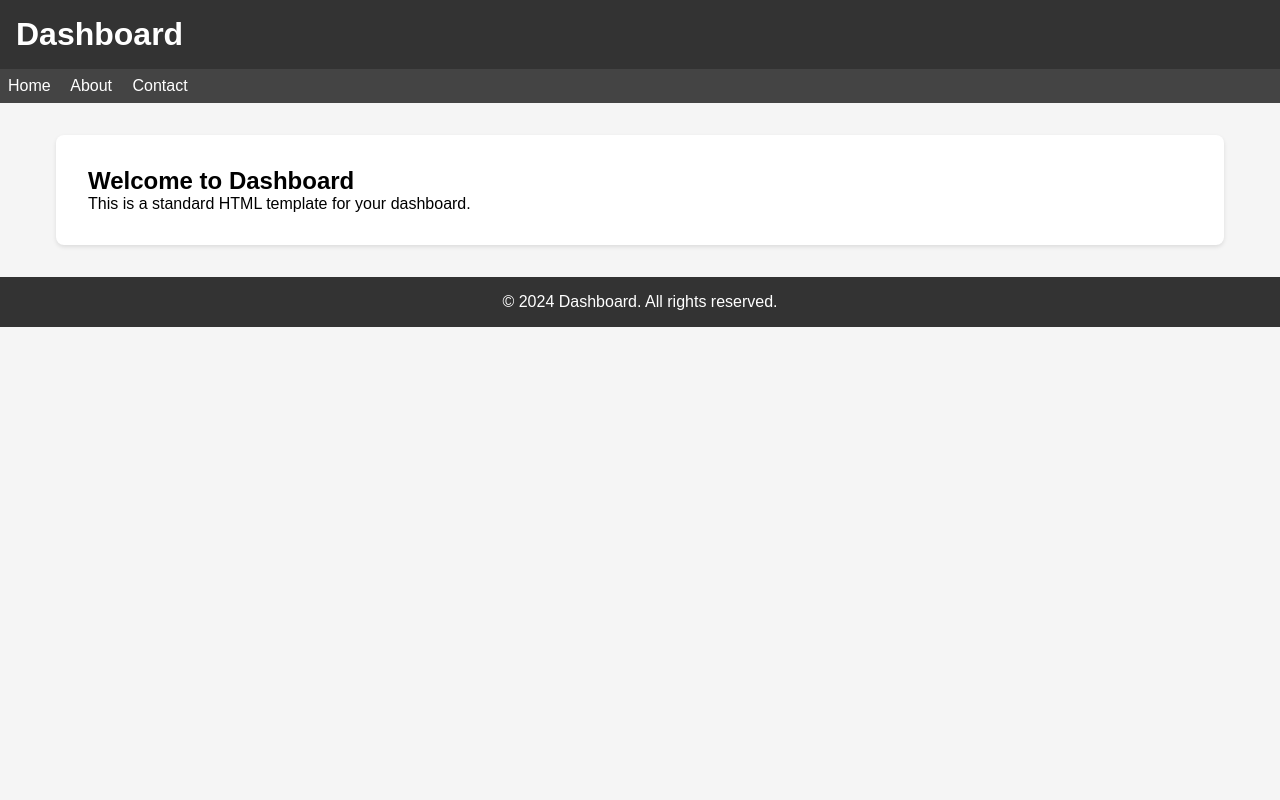
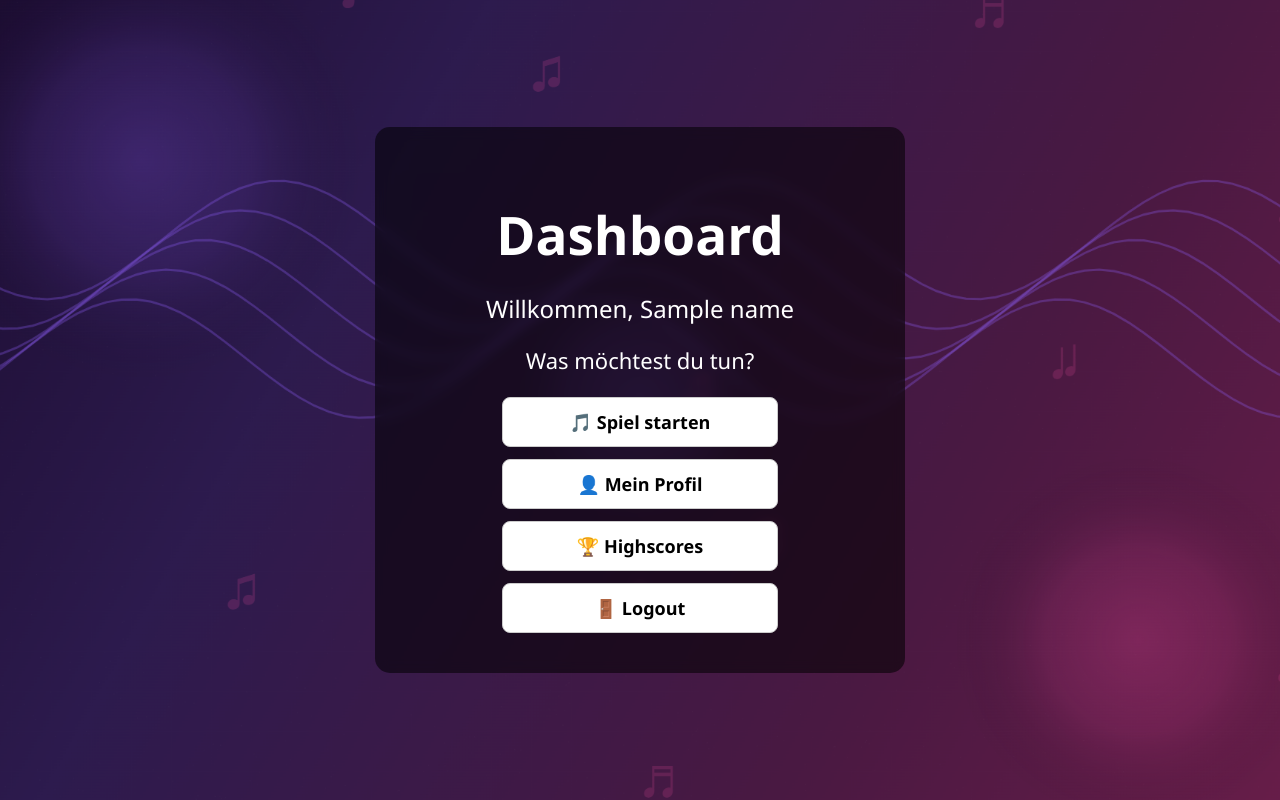
Before and after one commit to iguessimerika/beatguessr, a Flask app: template templates/dashboard.html in a window 1280 px wide. Run offline with Flask 3, Linux system fonts and the light colour scheme; the template is opened without the code that fills it: most values are stand-ins (such as "Sample title", 1, 10 or a date in 2020).

Commit message:
Dashboard Design überarbeitet

```diff
--- a/templates/dashboard.html
+++ b/templates/dashboard.html
@@ -1,80 +1,92 @@
 <!DOCTYPE html>
-<html lang="en">
+<html lang="de">
 <head>
     <meta charset="UTF-8">
     <meta name="viewport" content="width=device-width, initial-scale=1.0">
-    <title>Dashboard</title>
+    <title>BeatGuessr – Dashboard</title>
+
+    <link rel="icon" type="image/png" href="../static/favicon.png">
+
     <style>
-        * {
+        body {
+            background-image: url("../static/beatgussr-background.png");
+            background-size: cover;
+            background-position: center;
+            background-attachment: fixed;
             margin: 0;
-            padding: 0;
-            box-sizing: border-box;
+
+            font-family: 'Segoe UI', sans-serif;
+
+            display: flex;
+            justify-content: center;
+            align-items: center;
+            height: 100vh;
+            color: white;
         }
 
-        body {
-            font-family: Arial, sans-serif;
-            background-color: #f5f5f5;
+        .title-pulse {
+            animation: pulse 1.8s infinite ease-in-out;
         }
 
-        header {
-            background-color: #333;
-            color: white;
-            padding: 1rem;
+        @keyframes pulse {
+            0%   { transform: scale(1); }
+            50%  { transform: scale(1.08); }
+            100% { transform: scale(1); }
         }
 
-        nav {
-            background-color: #444;
-            padding: 0.5rem;
+        .dashboard-container {
+            background: rgba(0, 0, 0, 0.55);
+            padding: 40px;
+            border-radius: 15px;
+            backdrop-filter: blur(6px);
+            width: 450px;
+            text-align: center;
         }
 
-        nav a {
-            color: white;
+        .btn {
+            display: inline-block;
+            padding: 12px;
+            background: #ffffff;
+            border: 1px solid #ccc;
+            border-radius: 8px;
+            font-size: 18px;
+            cursor: pointer;
+            font-weight: 600;
+            color: black;
             text-decoration: none;
-            margin-right: 1rem;
+            width: 250px;
+            text-align: center;
+            margin-top: 12px;
         }
 
-        main {
-            max-width: 1200px;
-            margin: 2rem auto;
-            padding: 0 1rem;
+        .btn:hover {
+            background: #e6e6e6;
         }
 
-        .container {
-            background-color: white;
-            padding: 2rem;
-            border-radius: 8px;
-            box-shadow: 0 2px 4px rgba(0,0,0,0.1);
-        }
-
-        footer {
-            background-color: #333;
-            color: white;
-            text-align: center;
-            padding: 1rem;
-            margin-top: 2rem;
+        .section-title {
+            font-size: 22px;
+            margin-top: 20px;
+            margin-bottom: 10px;
+            font-weight: 500;
         }
     </style>
 </head>
+
 <body>
-    <header>
-        <h1>Dashboard</h1>
-    </header>
 
-    <nav>
-        <a href="#home">Home</a>
-        <a href="#about">About</a>
-        <a href="#contact">Contact</a>
-    </nav>
+    <div class="dashboard-container">
 
-    <main>
-        <div class="container">
-            <h2>Welcome to Dashboard</h2>
-            <p>This is a standard HTML template for your dashboard.</p>
-        </div>
-    </main>
+        <h1 class="title-pulse" style="font-size: 50px;">Dashboard</h1>
+        <h2 style="margin-top: -10px; font-weight: 400;">Willkommen, {{name}}</h2>
 
-    <footer>
-        <p>&copy; 2024 Dashboard. All rights reserved.</p>
-    </footer>
+        <p class="section-title">Was möchtest du tun?</p>
+
+        <a href="/spiel-starten" class="btn">🎵 Spiel starten</a>
+        <a href="/profil" class="btn">👤 Mein Profil</a>
+        <a href="/highscores" class="btn">🏆 Highscores</a>
+        <a href="/logout" class="btn">🚪 Logout</a>
+
+    </div>
+
 </body>
 </html>
```
